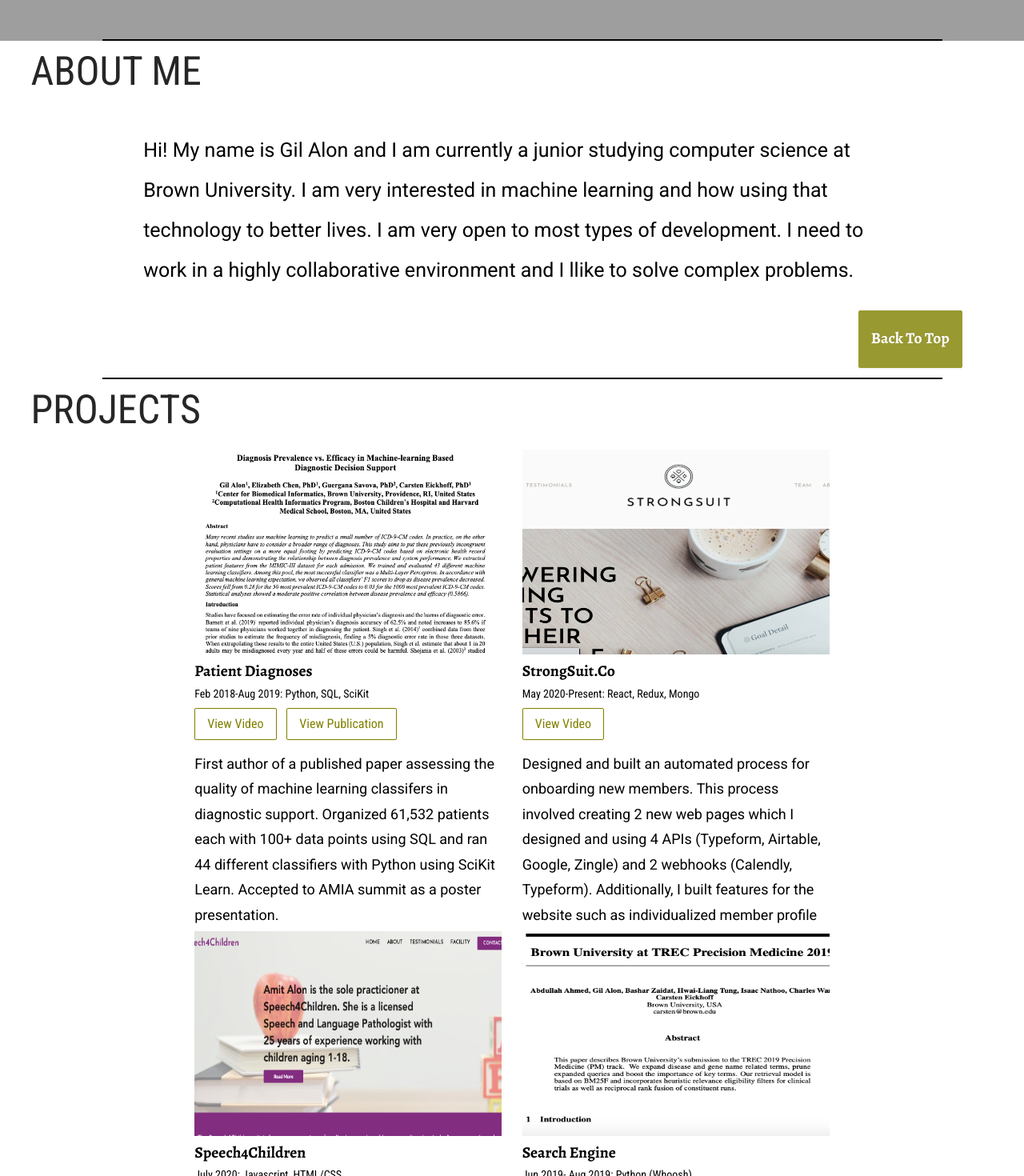
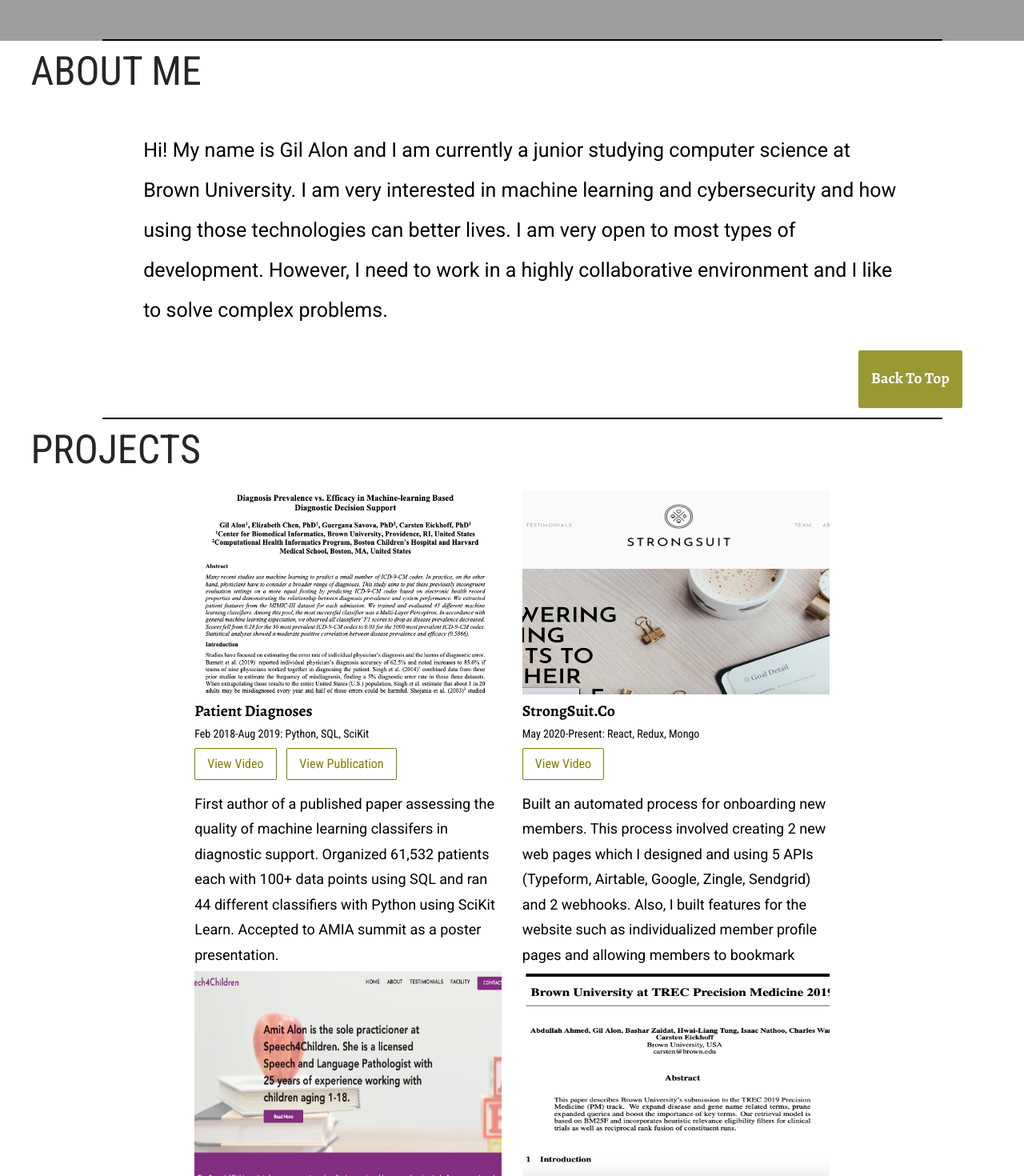
Before and after one commit to galon1/portfolio, a React (Create React App) app: page / in a window 1280 px wide. Shown: the part 680-2150 px from the top of the page at 80% size. Built offline with nearby package versions, Linux system fonts and the light colour scheme; grey boxes are pictures that could not be loaded.

Commit message:
Finish descriptions for projects

```diff
--- a/src/components/Home.js
+++ b/src/components/Home.js
@@ -29,8 +29,8 @@ class Home extends React.Component {
             {/* <Button > SEE ME! </Button> */}
             <p className="about-text">
             Hi! My name is Gil Alon and I am currently a junior studying computer science at Brown University.
-                                I am very interested in machine learning and how using that technology to better lives. I am very open to
-                                most types of development. I need to work in a highly collaborative environment and I llike
+                                I am very interested in machine learning and cybersecurity and how using those technologies can better lives. I am very open to
+                                most types of development. However, I need to work in a highly collaborative environment and I like
                                 to solve complex problems.</p>
         <Button  type="primary" className="back-to-top-buttons" onClick={()=> document.documentElement.scrollTop = 0}> Back To Top</Button>
                                 <div className="border"></div>
--- a/src/components/Projects.js
+++ b/src/components/Projects.js
@@ -45,10 +45,12 @@ class Projects extends React.Component {
         const images = [amia_paper, strongsuit, amitalon, whoosh, bcrypt, othello]
         const descriptions = [`First author of a published paper assessing the quality of machine learning classifers in diagnostic support. Organized
             61,532 patients each with 100+ data points using SQL and ran 44 different classifiers with Python using SciKit Learn. Accepted to AMIA summit as a poster presentation.`,
-            `Designed and built an automated process for onboarding new members. This process involved creating 2 new web pages which I designed and using 4 APIs (Typeform, Airtable, Google, Zingle) and 2 webhooks (Calendly, Typeform).
-            Additionally, I built features for the website such as individualized member profile pages pulling data from Airtable and organizing the data using UI/UX styling to appear clear and allowing members to bookmark posts and filter posts
-            based on date and favorite status. All the features I built were using React and CSS and involved both coding the client and server projects.`, `I worked with a small business client to build a professional website for her Speech Language Pathologist private clinic.
-            I built the website using React and CSS for design. The website is formatted also for mobile access. Features include a slideshow of images that members can click through or slide through on their own, click through testimonial quotes and an automatic email opening button.`,]
+            `Built an automated process for onboarding new members. This process involved creating 2 new web pages which I designed and using 5 APIs (Typeform, Airtable, Google, Zingle, Sendgrid) and 2 webhooks.
+            Also, I built features for the website such as individualized member profile pages and allowing members to bookmark posts and filter posts
+            based on date. All features were built using React.`, `I worked with a small business client to build a professional website for her Speech Language Pathologist private clinic.
+            I built the website using React and CSS for design. The website is formatted also for mobile access. Features include a slideshow of images that members can click through or slide through on their own, click through testimonial quotes and an automatic email opening button.`,
+        `Worked on a team to build a retrieval model for the TREC 2019 Preicision Medicine competition. We used the Python Whoosh library to index thousands of PubMed articles, retrieve documents using Okapi BM25F model and implemented query expansion using the Lexigram API. We submitted a written publication to TREC.`,
+        `Built a secure database system for file user accounts, file download, upload and storage. I used SQL to construct a secure database of users, session ids and hashed and salted passwords. All inputs were parsed and paths santized using Python and bcrypt library. Client-side and server communications were secured and SQL injection attacks prevented by writing complete SQL statements.`, `Built a working Othello game using AI MiniMax algorithm with 3 depth levels in Java and using JavaFX. Built a working GUI allowing players to choose to play with a human or aganist a computer.`]
         return (
             <div className="wrapper">
                 <div className="project-container">
```
